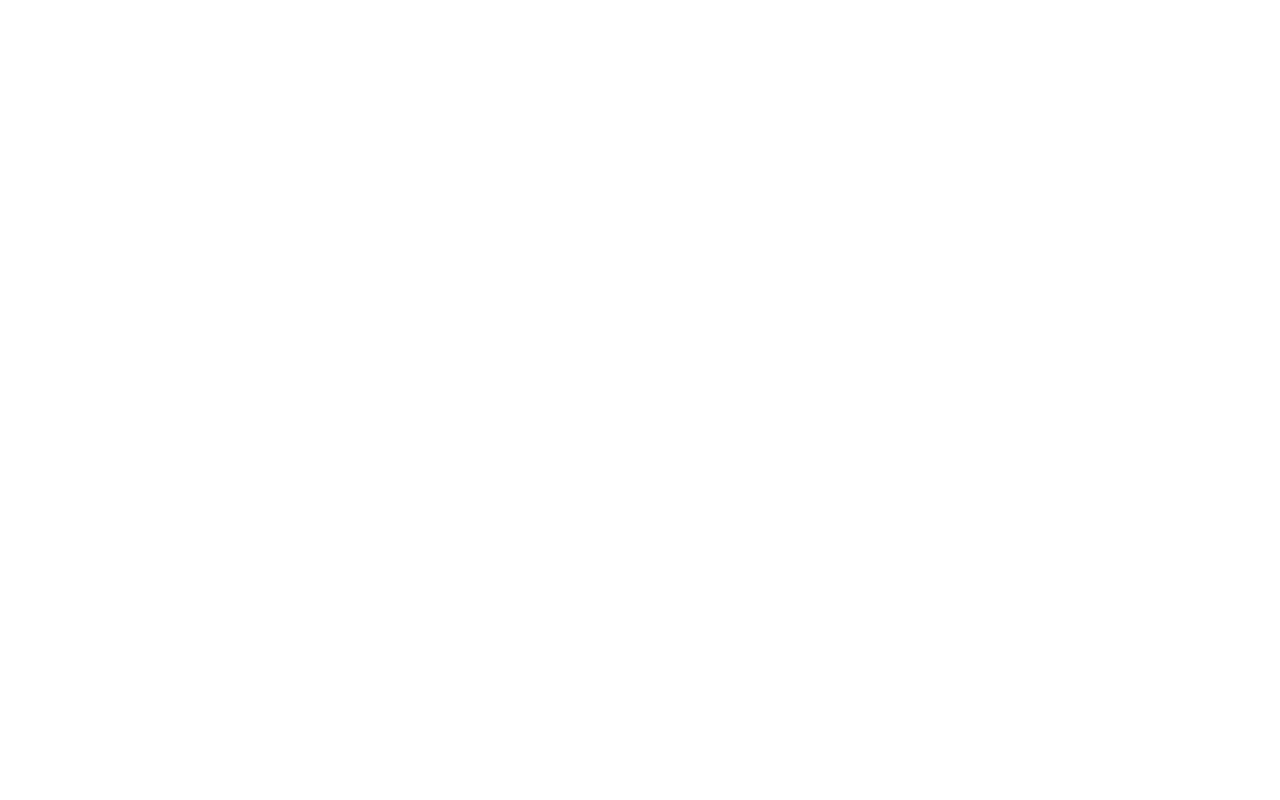
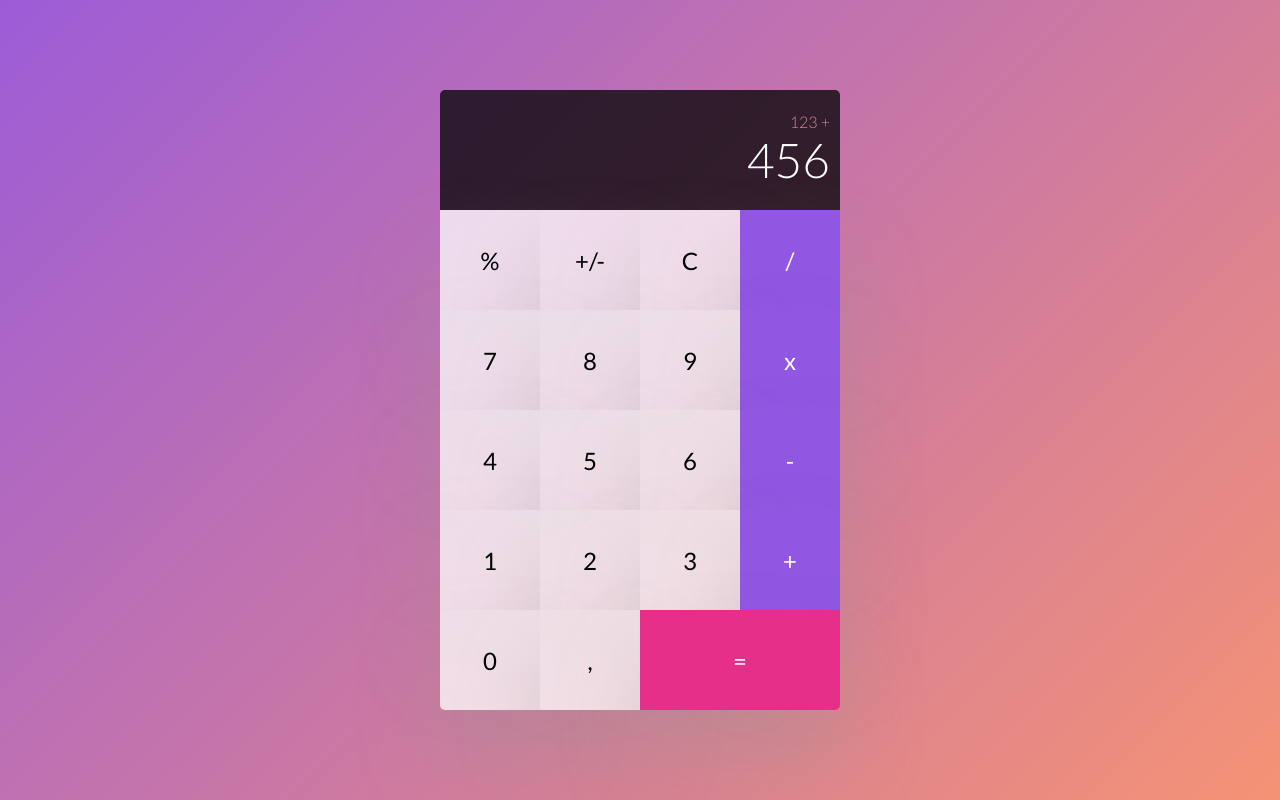
Before and after one commit to tobiaszmaj/calculator, a website: page index.html in a window 1280 px wide. Drawn offline with Linux system fonts and the light colour scheme.

Commit message:
Finished styles

```diff
--- a/index.html
+++ b/index.html
@@ -10,7 +10,31 @@
 </head>
 
 <body>
-
+    <div class="calculator">
+        <div class="output">
+            <div class="output__previous-operand">123 +</div>
+            <div class="output__current-operand">456</div>
+        </div>
+        <button>%</button>
+        <button>+/-</button>
+        <button>C</button>
+        <button class="purple">/</button>
+        <button>7</button>
+        <button>8</button>
+        <button>9</button>
+        <button class="purple">x</button>
+        <button>4</button>
+        <button>5</button>
+        <button>6</button>
+        <button class="purple">-</button>
+        <button>1</button>
+        <button>2</button>
+        <button>3</button>
+        <button class="purple">+</button>
+        <button>0</button>
+        <button>,</button>
+        <button class="equal">=</button>
+    </div>
 </body>
 
 </html>
--- a/scss/styles.scss
+++ b/scss/styles.scss
@@ -0,0 +1,90 @@
+@import url('https://fonts.googleapis.com/css?family=Lato:300,400&display=swap');
+
+*,
+*::before,
+*::after {
+    box-sizing: border-box;
+    font-family: 'Lato', sans-serif;
+    font-weight: normal;
+}
+
+body {
+    padding: 0;
+    margin: 0;
+    background: linear-gradient(135deg, #9C5CD7, #F59275);
+
+    .calculator {
+        display: grid;
+        justify-content: center;
+        align-content: center;
+        min-height: 100vh;
+        grid-template-columns: repeat(4, 100px);
+        grid-template-rows: minmax(120px, auto) repeat(5, 100px);
+
+        .output {
+            grid-column: 1 / -1;
+            background-color: rgba(0, 0, 0, .75);
+            display: flex;
+            align-items: flex-end;
+            justify-content: center;
+            flex-direction: column;
+            padding: 10px;
+            word-wrap: break-word;
+            word-break: break-all;
+            border-top-left-radius: 5px;
+            border-top-right-radius: 5px;
+
+            @at-root #{&}__previous-operand {
+                color: rgb(218, 136, 158);
+                font-size: 1rem;
+                font-weight: 300;
+            }
+
+            @at-root #{&}__current-operand {
+                color: #fff;
+                font-size: 3rem;
+                font-weight: 300;
+            }
+        }
+
+        button {
+            cursor: pointer;
+            font-size: 1.5rem;
+            outline: none;
+            border: none;
+            box-shadow: 0px 50px 80px 0px rgba(150, 150, 150, 0.35);
+            background-color: rgba(255, 255, 255, .75);
+
+            &:last-child {
+                border-bottom-right-radius: 5px;
+            }
+
+            &:nth-last-child(3) {
+                border-bottom-left-radius: 5px;
+            }
+
+            &:hover {
+                background-color: rgba(255, 255, 255, .9);
+            }
+        }
+
+        .equal {
+            grid-column: span 2;
+            background-color: #E62F89;
+            color: #fff;
+
+            &:hover {
+                background-color: #000;
+            }
+        }
+
+        .purple {
+            background-color: #9156e2;
+            color: #fff;
+
+            &:hover {
+                background-color: #000;
+            }
+        }
+    }
+}
```
Also changed, not shown: css/styles.min.css.
